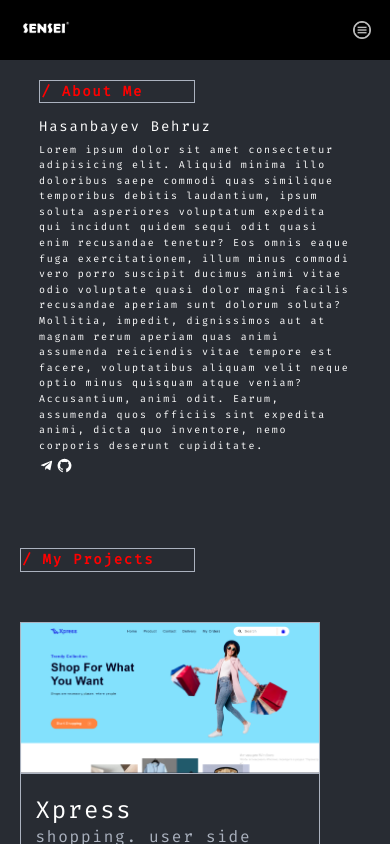
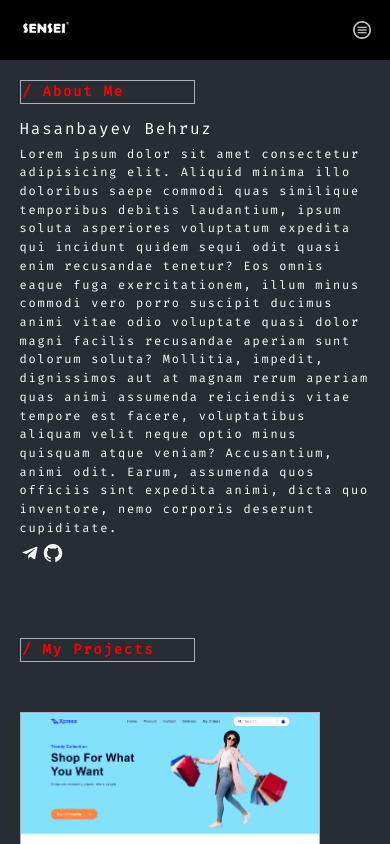
Before and after one commit to for-you-sensei/portfolio, a React (Create React App) app: page / in a window 390 px wide. Shown: the top 844 px of the page. Built offline with nearby package versions, Linux system fonts and the light colour scheme.

Commit message:
added contacts

```diff
--- a/src/Components/AboutCard/AboutCard.css
+++ b/src/Components/AboutCard/AboutCard.css
@@ -62,7 +62,7 @@
 
 @media (max-width: 950px) {
   #about {
-    padding: 40px 10%;
+    padding: 40px 5%;
     gap: 20px;
   }
 
@@ -90,12 +90,12 @@
 
 @media (max-width: 700px) {
   #about {
-    padding: 30px 10%;
+    padding: 30px 5%;
     gap: 15px;
   }
 
   #about :nth-child(2) {
-    font-size: 14px;
+    font-size: 16px;
   }
 
   .about-texts {
@@ -103,13 +103,41 @@
   }
 
   .about-texts > :first-child {
-    font-size: 22px;
+    font-size: 26px;
     font-weight: 500;
   }
 
   .about-texts > :nth-child(2) {
+    font-size: 16px;
+    font-weight: 400;
+  }
+
+  .home-social-link > svg {
+    width: 30px;
+    height: 30px;
+  }
+}
+
+@media (max-width: 550px) {
+  #about {
+    padding: 20px 5%;
+    gap: 15px;
+  }
+
+  #about :nth-child(2) {
+    font-size: 12px;
+  }
+
+  .about-texts {
+    gap: 5px;
+  }
+
+  .about-texts > :first-child {
+    font-size: 16px;
+  }
+
+  .about-texts > :nth-child(2) {
     font-size: 10px;
-    font-weight: 400;
   }
 
   .home-social-link > svg {
@@ -118,10 +146,9 @@
   }
 }
 
-@media (max-width: 550px) {
+/* @media (max-width: 450px) {
   #about {
-    padding: 20px 10%;
-    gap: 15px;
+    padding: 20px 5%;
   }
 
   #about :nth-child(2) {
@@ -144,31 +171,4 @@
     width: 15px;
     height: 15px;
   }
-}
-
-@media (max-width: 450px) {
-  #about {
-    padding: 20px 10%;
-  }
-
-  #about :nth-child(2) {
-    font-size: 10px;
-  }
-
-  .about-texts {
-    gap: 5px;
-  }
-
-  .about-texts > :first-child {
-    font-size: 14px;
-  }
-
-  .about-texts > :nth-child(2) {
-    font-size: 7px;
-  }
-
-  .home-social-link > svg {
-    width: 15px;
-    height: 15px;
-  }
-}
+} */
--- a/src/Components/AboutCard/AboutCard.js
+++ b/src/Components/AboutCard/AboutCard.js
@@ -4,6 +4,19 @@ import TelegramIcon from "@mui/icons-material/Telegram";
 import GitHubIcon from "@mui/icons-material/GitHub";
 
 export function AboutCard() {
+  const socials = [
+    {
+      id: 0,
+      link: "https://t.me/for_you_sensei",
+      icon: <TelegramIcon />,
+    },
+    {
+      id: 1,
+      link: "https://github.com/for-you-sensei",
+      icon: <GitHubIcon />,
+    },
+  ];
+
   return (
     <div id="about">
       <div className="about-pages">
@@ -26,20 +39,18 @@ export function AboutCard() {
           animi, dicta quo inventore, nemo corporis deserunt cupiditate.
         </p>
         <div className="about-texts-social">
-          <a
-            href="https://t.me/for_you_sensei"
-            target="blank"
-            className="home-social-link"
-          >
-            <TelegramIcon />
-          </a>
-          <a
-            href="https://github.com/for-you-sensei"
-            target="blank"
-            className="home-social-link"
-          >
-            <GitHubIcon />
-          </a>
+          {socials.map((item) => {
+            return (
+              <a
+                key={item.id}
+                href={item.link}
+                target="blank"
+                className="home-social-link"
+              >
+                {item.icon}
+              </a>
+            );
+          })}
         </div>
       </div>
     </div>
--- /dev/null
+++ b/src/Components/ContactsCard/ContactsCard.css
@@ -0,0 +1,23 @@
+#contacts {
+  width: 100%;
+  display: flex;
+  flex-direction: column;
+  justify-content: center;
+  padding: 50px 5%;
+  gap: 30px;
+}
+
+.contacts-find {
+  width: 100%;
+  display: flex;
+  flex-direction: column;
+  justify-content: center;
+  gap: 20px;
+}
+
+.contacts-find :nth-child(1) {
+  font-weight: 400;
+  font-size: 22px;
+  line-height: 156%;
+  color: #fff;
+}
--- /dev/null
+++ b/src/Components/ContactsCard/ContactsCard.js
@@ -0,0 +1,46 @@
+import React from "react";
+import "./ContactsCard.css";
+import TelegramIcon from "@mui/icons-material/Telegram";
+import GitHubIcon from "@mui/icons-material/GitHub";
+
+export function ContactsCard() {
+  const socials = [
+    {
+      id: 0,
+      link: "https://t.me/for_you_sensei",
+      icon: <TelegramIcon />,
+    },
+    {
+      id: 1,
+      link: "https://github.com/for-you-sensei",
+      icon: <GitHubIcon />,
+    },
+  ];
+
+  return (
+    <div id="contacts">
+      <div className="about-pages">
+        <p>/ Contacts</p>
+      </div>
+
+      <div className="contacts-find">
+        <p>you can find me on these social networks:</p>
+
+        <div className="about-texts-social">
+          {socials.map((item) => {
+            return (
+              <a
+                key={item.id}
+                href={item.link}
+                target="blank"
+                className="home-social-link"
+              >
+                {item.icon}
+              </a>
+            );
+          })}
+        </div>
+      </div>
+    </div>
+  );
+}
--- a/src/Components/MyProjectsCard/MyProjectsCard.js
+++ b/src/Components/MyProjectsCard/MyProjectsCard.js
@@ -11,6 +11,7 @@ export function MyProjectsCard() {
       name: "Xpress",
       about: "shopping. user side",
       link: "https://xpress-webstore.netlify.app/",
+      typeproj: "Live"
     },
     {
       id: 1,
@@ -18,6 +19,7 @@ export function MyProjectsCard() {
       name: "Honey",
       about: "honey shopping. user side",
       link: "https://honey-user.netlify.app/",
+      typeproj: "Live"
     },
 
     // for test
@@ -28,6 +30,7 @@ export function MyProjectsCard() {
       name: "Xpress",
       about: "shopping. user side",
       link: "https://xpress-webstore.netlify.app/",
+      typeproj: "Live"
     },
     {
       id: 3,
@@ -35,6 +38,7 @@ export function MyProjectsCard() {
       name: "Honey",
       about: "honey shopping. user side",
       link: "https://honey-user.netlify.app/",
+      typeproj: "Live"
     },
     {
       id: 4,
@@ -42,6 +46,7 @@ export function MyProjectsCard() {
       name: "Xpress",
       about: "shopping. user side",
       link: "https://xpress-webstore.netlify.app/",
+      typeproj: "Live"
     },
     {
       id: 5,
@@ -49,6 +54,7 @@ export function MyProjectsCard() {
       name: "Honey",
       about: "honey shopping. user side",
       link: "https://honey-user.netlify.app/",
+      typeproj: "Live"
     },
   ];
 
@@ -73,7 +79,7 @@ export function MyProjectsCard() {
                 </div>
 
                 <a href={item.link} target="blank">
-                  <button className="my-projects-link">Live</button>
+                  <button className="my-projects-link">{item.typeproj}</button>
                 </a>
               </div>
             </div>
--- a/src/Components/Navbar/Navbar.css
+++ b/src/Components/Navbar/Navbar.css
@@ -22,7 +22,7 @@
 }
 
 .nav-links {
-  width: 35%;
+  width: 40%;
   display: flex;
   align-items: center;
   justify-content: space-between;
@@ -56,9 +56,53 @@
   width: 100%;
 }
 
+.drawer {
+  width: 300px;
+  height: 100%;
+  display: flex;
+  flex-direction: column;
+  align-items: center;
+  position: relative;
+  gap: 20px;
+  background-color: #144488;
+}
+
+.drawer > a {
+  width: 100%;
+  display: flex;
+  text-align: center;
+  color: #000000;
+  background-color: #ffffff;
+}
+
+.drawer > a.active {
+  color: #fff;
+  background-color: #000;
+}
+
+.drawer-text {
+  display: flex;
+  flex-direction: column;
+  align-items: center;
+  font-size: 14px;
+  font-weight: 600;
+  line-height: 145%;
+  letter-spacing: 1px;
+  text-align: center;
+}
+
+.nav-logo-drawer {
+  cursor: pointer;
+  width: 50%;
+}
+
+.nav-logo-drawer > img {
+  width: 100%;
+}
+
 @media (max-width: 1200px) {
   .nav-links {
-    width: 45%;
+    width: 50%;
   }
 }
 
@@ -68,7 +112,7 @@
   }
 
   .nav-links {
-    width: 50%;
+    width: 60%;
   }
 
   .nav-links > a {
@@ -90,51 +134,9 @@
     width: 15%;
   }
 
-  .nav-logo-drawer {
-    cursor: pointer;
-    width: 50%;
-  }
-
-  .nav-logo-drawer > img {
-    width: 100%;
-  }
-
   .nav-menu {
     width: 5%;
     display: flex;
-  }
-
-  .drawer {
-    width: 300px;
-    height: 100%;
-    display: flex;
-    flex-direction: column;
-    align-items: center;
-    position: relative;
-    gap: 20px;
-    background-color: #144488;
-  }
-
-  .drawer > a {
-    width: 100%;
-    display: flex;
-    text-align: center;
-    color: #000000;
-    background-color: #ffffff;
-  }
-
-  .drawer > a.active {
-    color: #fff;
-    background-color: #000;
-  }
-
-  .drawer-text > p {
-    width: 100%;
-    font-size: 14px;
-    font-weight: 600;
-    line-height: 145%;
-    letter-spacing: 1px;
-    text-align: center;
   }
 }
 
@@ -148,7 +150,7 @@
     gap: 20px;
   }
 
-  .drawer-text > p {
+  .drawer-text {
     font-size: 10px;
     letter-spacing: 0.8px;
   }
--- a/src/Components/Navbar/Navbar.js
+++ b/src/Components/Navbar/Navbar.js
@@ -28,7 +28,7 @@ export function Navbar() {
     {
       id: 3,
       name: "Contact",
-      link: "/contact",
+      link: "/Contacts",
     },
   ];
 
@@ -91,7 +91,7 @@ export function Navbar() {
                   }}
                   className="drawer-text"
                 >
-                  <p>{item.name}</p>
+                  {item.name}
                 </ListItemButton>
               </NavLink>
             );
--- /dev/null
+++ b/src/Pages/Contacts/Contacts.js
@@ -0,0 +1,10 @@
+import React from "react";
+import { ContactsCard } from "../../Components/ContactsCard/ContactsCard";
+
+export function Contacts() {
+  return (
+    <>
+      <ContactsCard />
+    </>
+  );
+}
--- a/src/Pages/Home/Home.js
+++ b/src/Pages/Home/Home.js
@@ -2,13 +2,15 @@ import React from "react";
 import { AboutCard } from "../../Components/AboutCard/AboutCard";
 import { MyProjectsCard } from "../../Components/MyProjectsCard/MyProjectsCard";
 import { Skills } from "../../Components/Skills/Skills";
+import { ContactsCard } from "../../Components/ContactsCard/ContactsCard";
 
 export function Home() {
   return (
     <>
       <AboutCard />
-      <MyProjectsCard/>
+      <MyProjectsCard />
       <Skills />
+      <ContactsCard />
     </>
   );
 }
--- a/src/Router.js
+++ b/src/Router.js
@@ -2,6 +2,7 @@ import React from "react";
 import { Routes, Route } from "react-router-dom";
 import { Navbar } from "./Components/Navbar/Navbar";
 import { About } from "./Pages/About/About";
+import { Contacts } from "./Pages/Contacts/Contacts";
 import { Home } from "./Pages/Home/Home";
 import { MyProjects } from "./Pages/MyProjects/MyProjects";
 
@@ -13,6 +14,8 @@ export function Router() {
         <Route path="/" element={<Home />} />
         <Route path="/about" element={<About />} />
         <Route path="/my_projects" element={<MyProjects />} />
+        <Route path="/my_projects" element={<MyProjects />} />
+        <Route path="/contact" element={<Contacts />} />
       </Routes>
     </div>
   );
```
